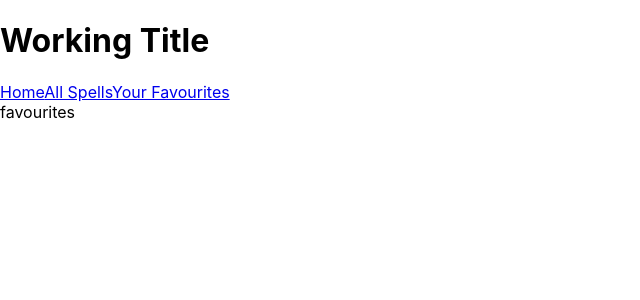
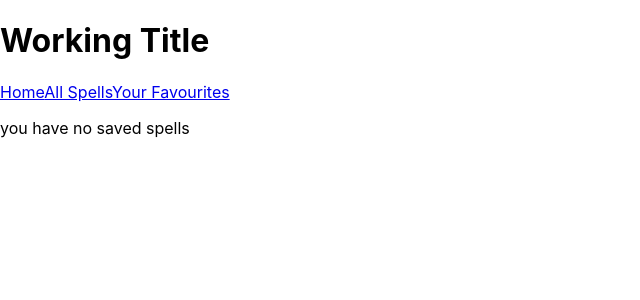
Before and after one commit to TomJia98/DND-react-frontend-TJ, a React (Create React App) app in the folder dnd-reactfrontend-tj/: page /fav in a window 1280 px wide. Shown: the top 300 px of the page, without its empty margins (0-640 px from the left). Built offline with nearby package versions, Linux system fonts and the light colour scheme.

Commit message:
started working on the fav page, need to add more info on currently selected spell

```diff
--- a/dnd-reactfrontend-tj/src/pages/favourites.js
+++ b/dnd-reactfrontend-tj/src/pages/favourites.js
@@ -1,22 +1,46 @@
-import React from "react";
+import React, { useState } from "react";
 import { getSpells, getSpellInfo } from "../components/dnd-api";
 
 const Favourites = () => {
+  const [activeSpell, setActiveSpell] = useState();
+  const showSpellDesc = async (e) => {
+    const spellInfo = await getSpellInfo(e.target.id);
+    console.log(spellInfo);
+    setActiveSpell(spellInfo);
+  };
+
   const storedFavourites = () => {
     if (!localStorage.getItem("spells")) {
       return <p>you have no saved spells</p>;
     } else {
       const spellsArr = JSON.parse(localStorage.getItem("spells"));
+      console.log(spellsArr);
       return (
         <ul>
           {spellsArr.map((el) => {
-            // return <li onClick={showSpellDesc} id=""></li>;
+            return (
+              <li onClick={showSpellDesc} id={el[1]}>
+                {el[0]}
+              </li>
+            );
           })}
         </ul>
       );
     }
   };
-  return <div>favourites</div>;
+  //vvv below is the return of the core function vvv
+  return (
+    <div>
+      {storedFavourites()}
+      {activeSpell ? (
+        <>
+          <p>{activeSpell.name}</p>
+        </>
+      ) : (
+        <></>
+      )}
+    </div>
+  );
 };
 
 export default Favourites;
--- a/dnd-reactfrontend-tj/src/pages/spells.js
+++ b/dnd-reactfrontend-tj/src/pages/spells.js
@@ -28,7 +28,7 @@ const Spells = () => {
     const selectedName = e.target.parentElement.getAttribute("data-name");
     const selected = [selectedName, selectedIndex];
     if (localStorage.getItem("spells") == undefined) {
-      localStorage.setItem("spells", JSON.stringify(selected));
+      localStorage.setItem("spells", JSON.stringify([selected]));
       setFavButton(<button disabled>Favourited</button>);
     } else {
       let savedSpells = JSON.parse(localStorage.getItem("spells"));
@@ -45,13 +45,11 @@ const Spells = () => {
     const localSpells = JSON.parse(localStorage.getItem("spells"));
     let isFavourited = false;
     for (let i = 0; i < localSpells.length; i++) {
-      console.log(localSpells[i]);
       if (localSpells[i] === resp.name) {
         isFavourited = true;
       }
       if (localSpells[i][0] === resp.name) {
         isFavourited = true;
-        console.log("is is true");
       }
     }
     if (isFavourited) {
```
